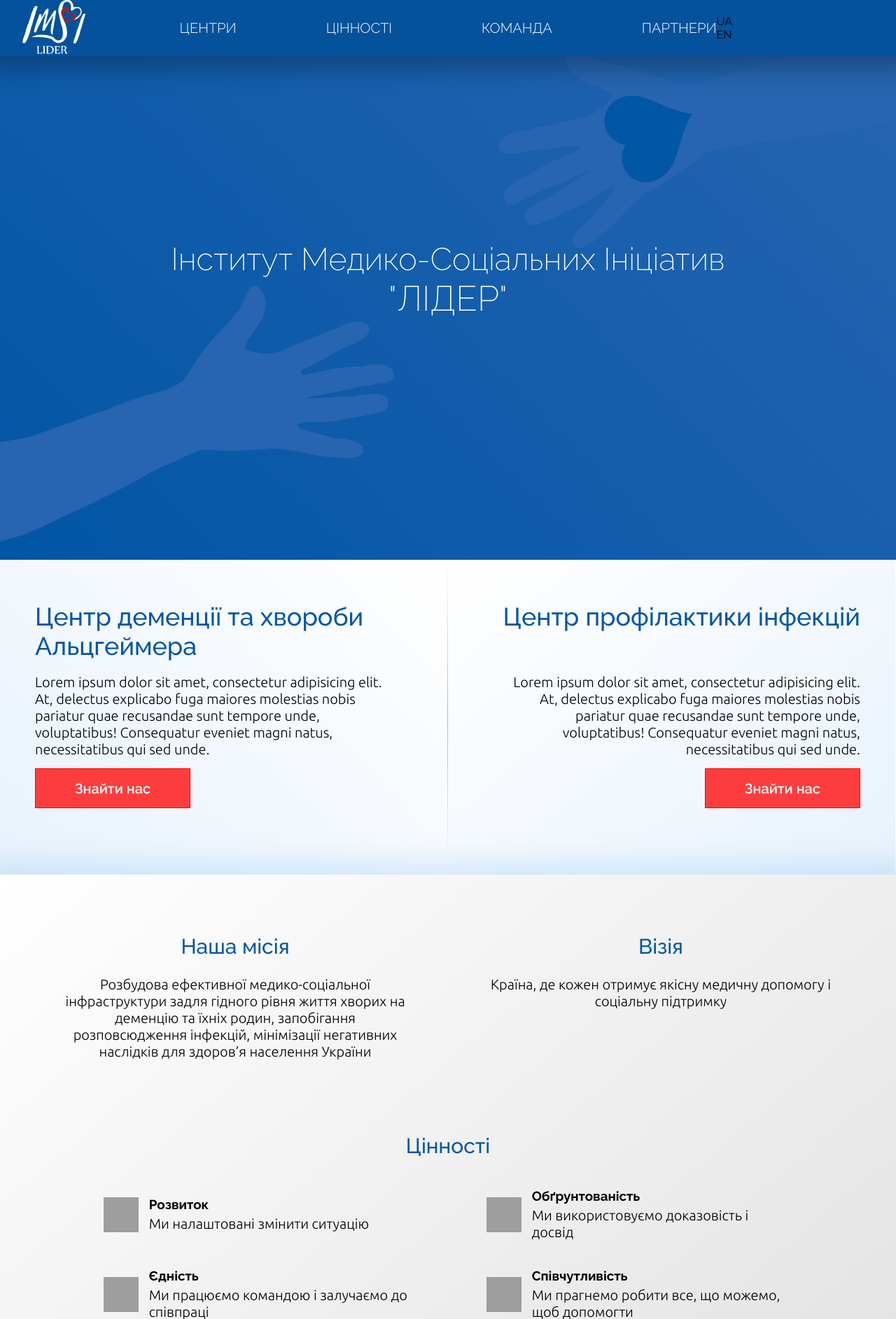
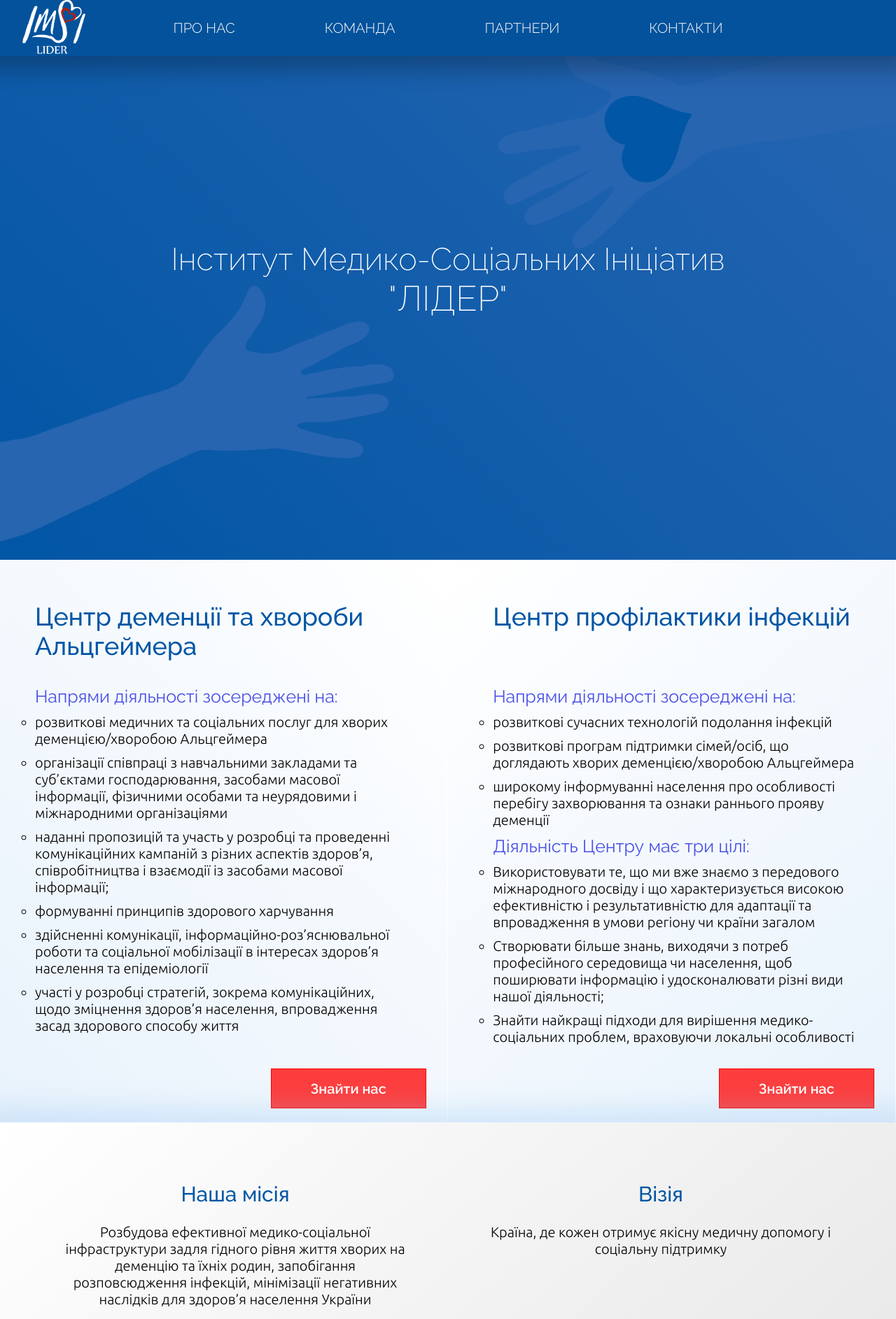
Before and after one commit to VasyaYovbak/LIDER, a PHP site: page / in a window 1280 px wide. Shown: the top 1885 px of the page at 70% size. Run offline with PHP 8.4, Linux system fonts and the light colour scheme; style sheets or scripts are compiled from the project's sources; grey boxes are pictures that could not be loaded.

Commit message:
fixed minor issues

```diff
--- a/index.html
+++ b/index.html
@@ -27,17 +27,13 @@
             </li>
             <li class="nav_menu">
                 <ul>
-                    <li><a href="#centres">Центри</a></li>
-                    <li><a href="#values">Цінності</a></li>
+                    <li><a href="#centres">Про нас</a></li>
                     <li><a href="#team">Команда</a></li>
                     <li><a href="#partners">Партнери</a></li>
+                    <li><a href="#contacts">Контакти</a></li>
                 </ul>
             </li>
             <li class="nav_lang">
-                <ul>
-                    <li>UA</li>
-                    <li>EN</li>
-                </ul>
             </li>
         </ul>
     </div>
@@ -65,22 +61,57 @@
     <div class="centres_wrap">
         <div class="centres_box left-box">
             <h3>Центр деменції та хвороби Альцгеймера</h3>
-            <p class="centres_description">
-                Lorem ipsum dolor sit amet, consectetur adipisicing elit. At, delectus explicabo fuga maiores molestias
-                nobis pariatur quae recusandae sunt tempore unde, voluptatibus! Consequatur eveniet magni natus,
-                necessitatibus qui sed unde.
-            </p>
-            <a href="#" class="centres_find left_btn">Знайти нас</a>
+            <p class="centres_header">Напрями діяльності зосереджені на: </p>
+            <ul class="centres_description">
+                <li>
+                    розвиткові медичних та соціальних послуг для хворих деменцією/хворобою Альцгеймера
+                </li>
+                <li>
+                    організації співпраці з навчальними закладами та суб’єктами господарювання, засобами масової інформації, фізичними особами та неурядовими і міжнародними організаціями
+                </li>
+                <li>
+                    наданні пропозицій та участь у розробці та проведенні комунікаційних кампаній з різних аспектів здоров’я, співробітництва і взаємодії із засобами масової інформації;
+                </li>
+                <li>
+                    формуванні принципів здорового харчування
+                </li>
+                <li>
+                    здійсненні комунікації, інформаційно-роз’яснювальної роботи та соціальної мобілізації в інтересах здоров’я населення та епідеміології
+                </li>
+                <li>
+                    участі у розробці стратегій, зокрема комунікаційних, щодо зміцнення здоров’я населення, впровадження засад здорового способу життя
+                </li>
+            </ul>
+            <a href="#" class="centres_find">Знайти нас</a>
         </div>
         <div class="centres_border"></div>
         <div class="centres_box right-box">
             <h3>Центр профілактики інфекцій</h3>
-            <p class="centres_description">
-                Lorem ipsum dolor sit amet, consectetur adipisicing elit. At, delectus explicabo fuga maiores molestias
-                nobis pariatur quae recusandae sunt tempore unde, voluptatibus! Consequatur eveniet magni natus,
-                necessitatibus qui sed unde.
-            </p>
-            <a href="#" class="centres_find right_btn">Знайти нас</a>
+            <p class="centres_header">Напрями діяльності зосереджені на: </p>
+            <ul class="centres_description">
+                <li>
+                    розвиткові сучасних технологій подолання інфекцій
+                </li>
+                <li>
+                    розвиткові програм підтримки сімей/осіб, що доглядають хворих деменцією/хворобою Альцгеймера
+                </li>
+                <li>
+                    широкому інформуванні населення про особливості перебігу захворювання та ознаки раннього прояву деменції
+                </li>
+            </ul>
+            <p class="centres_header">Діяльність Центру має три цілі: </p>
+            <ul class="centres_description">
+                <li>
+                    Використовувати те, що ми вже знаємо з передового міжнародного досвіду і що характеризується високою ефективністю і результативністю для адаптації та впровадження в умови регіону чи країни загалом
+                </li>
+                <li>
+                    Створювати більше знань, виходячи з потреб професійного середовища чи населення, щоб поширювати інформацію і удосконалювати різні види нашої діяльності;
+                </li>
+                <li>
+                    Знайти найкращі підходи для вирішення медико-соціальних проблем, враховуючи локальні особливості
+                </li>
+            </ul>
+            <a href="#" class="centres_find">Знайти нас</a>
         </div>
     </div>
 </section>
--- a/scss/style.scss
+++ b/scss/style.scss
@@ -156,7 +156,7 @@ header {
 
 .centres {
   overflow: hidden;
-  height: 450px;
+  height: max-content;
   width: 100%;
 
   .centres_wrap {
@@ -164,7 +164,7 @@ header {
 
     .centres_border {
       width: 1.5px;
-      height: 450px;
+      height: 100%;
       background: rgb(255, 255, 255);
       background: -moz-linear-gradient(0deg, rgba(255, 255, 255, 1) 0%, rgba(141, 192, 240, 1) 50%, rgba(255, 255, 255, 1) 100%);
       background: -webkit-linear-gradient(0deg, rgba(255, 255, 255, 1) 0%, rgba(141, 192, 240, 1) 50%, rgba(255, 255, 255, 1) 100%);
@@ -177,10 +177,9 @@ header {
       box-sizing: border-box;
       padding: 20px 20px 100px 20px;
       width: 49.9vw;
-      height: 450px;
 
       h3 {
-        height: 25%;
+        height: 15vh;
         color: rgb(1, 86, 165);
         margin: 40px 0 0 0;
         padding: 0;
@@ -188,16 +187,24 @@ header {
         font-size: 36px;
       }
 
+      .centres_header{
+        font-size: 25px;
+        margin: 0;
+        color: #4a51e6;
+      }
+
       .centres_description {
-        height: 35%;
         color: #000;
         font-size: 20px;
         font-family: 'Ubuntu', sans-serif;
         font-weight: 300;
+        list-style-type: circle;
+        li{
+          margin: 10px 0 ;
+        }
       }
 
       .centres_find {
-        position: absolute;
         border: 1px solid red;
         width: 220px;
         height: 55px;
@@ -208,14 +215,11 @@ header {
         display: flex;
         align-items: center;
         justify-content: center;
-      }
-
-      .left_btn {
-        left: 50px;
-      }
-
-      .right_btn {
-        right: 50px;
+        margin-top: 20px;
+        margin-left: auto;
+        position: absolute;
+        right: 30px;
+        bottom: 20px;
       }
     }
 
@@ -232,7 +236,7 @@ header {
     .right-box {
       padding-right: 50px;
       padding-left: 5%;
-      text-align: right;
+      text-align: left;
       background: rgb(141, 192, 240);
       background: -moz-linear-gradient(320deg, rgba(141,192,240,1) -400%, rgba(255, 255, 255, 1) 100%);
       background: -webkit-linear-gradient(320deg, rgba(141,192,240,1) -400%, rgba(255, 255, 255, 1) 100%);
```
Also changed, not shown: other parts of index.html (+11 -19 lines), other parts of scss/style.scss (+8 -38 lines), resources/images/members/Zai.png (added). Lines whose indentation alone changed are shown as unchanged.
